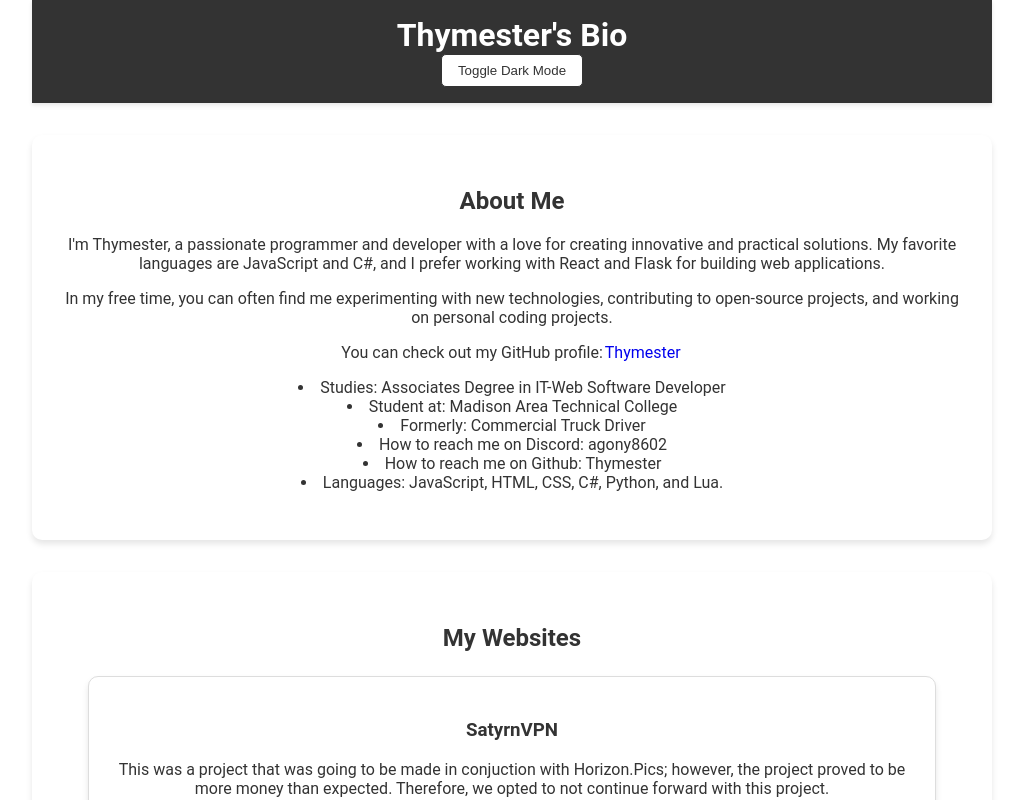
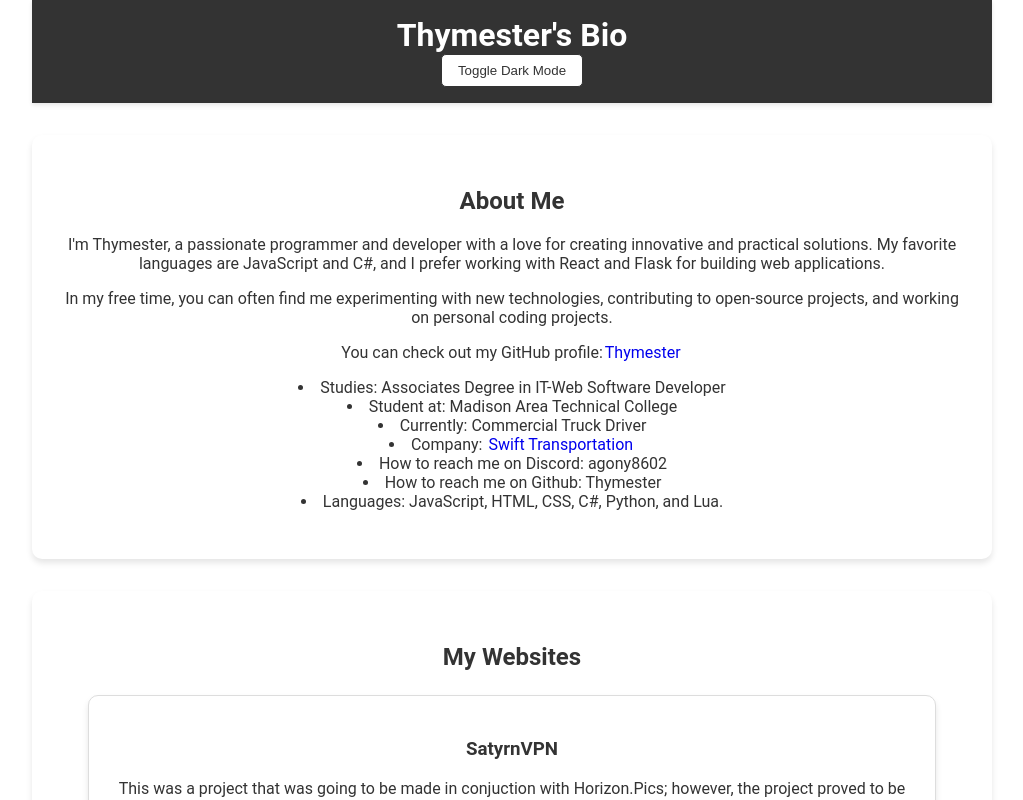
Before and after one commit to Thymester/MyBio-React, a React (Create React App) app: page / in a window 1280 px wide. Shown: the top 800 px of the page, without its empty margins (128-1151 px from the left). Built offline with nearby package versions, Linux system fonts and the light colour scheme.

Commit message:
Add files via upload

```diff
--- a/src/App.css
+++ b/src/App.css
@@ -20,7 +20,6 @@ a:visited {
   text-shadow: 0 0 2.5px white;
   padding: 2px;
 }
-
 
 body {
   font-family: 'Roboto', sans-serif;
--- a/src/components/About.js
+++ b/src/components/About.js
@@ -28,7 +28,10 @@ function About() {
             Student at: Madison Area Technical College
           </li>
           <li>
-            Formerly: Commercial Truck Driver
+            Currently: Commercial Truck Driver
+          </li>
+          <li>
+            Company: <a href="https://www.swifttrans.com/" target="_blank">Swift Transportation</a>
           </li>
           <li>
             How to reach me on Discord: agony8602
--- a/src/components/Resume.js
+++ b/src/components/Resume.js
@@ -5,9 +5,20 @@ function Resume() {
     <div className="resume-section" id="resume">
       <h2>Work Experience</h2>
       <div className="resume-container">
+        <div className='resume-entry'>
+          <h3>Commercial Truck Driver - Swift Transportation</h3>
+          <p>Phoenix, Arizona - 10/2023 - Present</p>
+          <p>My location: Houghton, MI</p>
+          <ul>
+            <li>Assure truck is up to DOT standards via a Pre-Trip inspection</li>
+            <li>Manage my clocks and trip plan to ensure an on-time and safe delivery</li>
+            <li>Maintain a professional appearance and approach at shippers and receivers</li>
+          </ul>
+        </div>
         <div className="resume-entry">
           <h3>Mixer Truck Driver - Baraga County Concrete</h3>
           <p>Baraga, Michigan - 06/2023 - 10/2023</p>
+          <p>My location: Houghton, MI</p>
           <ul>
             <li>Assure service is professional</li>
             <li>Drive CDL Class B truck safely to and from destination(s)</li>
@@ -16,6 +27,8 @@ function Resume() {
         <div className="resume-entry">
             <h3>Commercial Truck Driver - Veriha Trucking, Inc.</h3>
             <p>Marinette, Wisconsin - 04/2023 - 06/2023</p>
+            <p>My location: Madison, WI</p>
+            <p>Moved to: Houghton, MI</p>
             <ul>
                 <li>Assure truck is up to DOT standards via a Pre-Trip inspection</li>
                 <li>Manage my clocks and trip plan to ensure an on-time and safe delivery</li>
@@ -24,7 +37,8 @@ function Resume() {
         </div>
         <div className="resume-entry">
             <h3>Commercial Truck Driver - Werner Enterprises</h3>
-            <p>Omaga, Nebraska - 02/2023 - 04/2023</p>
+            <p>Omaha, Nebraska - 02/2023 - 04/2023</p>
+            <p>My location: Madison, WI</p>
             <ul>
             <li>Assure truck is up to DOT standards via a Pre-Trip inspection</li>
                 <li>Manage my clocks and trip plan to ensure an on-time and safe delivery</li>
@@ -34,6 +48,7 @@ function Resume() {
         <div className="resume-entry">
             <h3>Tempering Lead - Cardinal Glass Industries</h3>
             <p>Spring Green, Wisconsin - 06/2021 - 02/2023</p>
+            <p>My location: Spring Green, WI</p>
             <ul>
                 <li>Lead a crew of 5-6 guys on a Furnace and help them develop the required skills for the job</li>
                 <li>Manage all the scheduling and ensure everything is produced and shipped on time</li>
```
